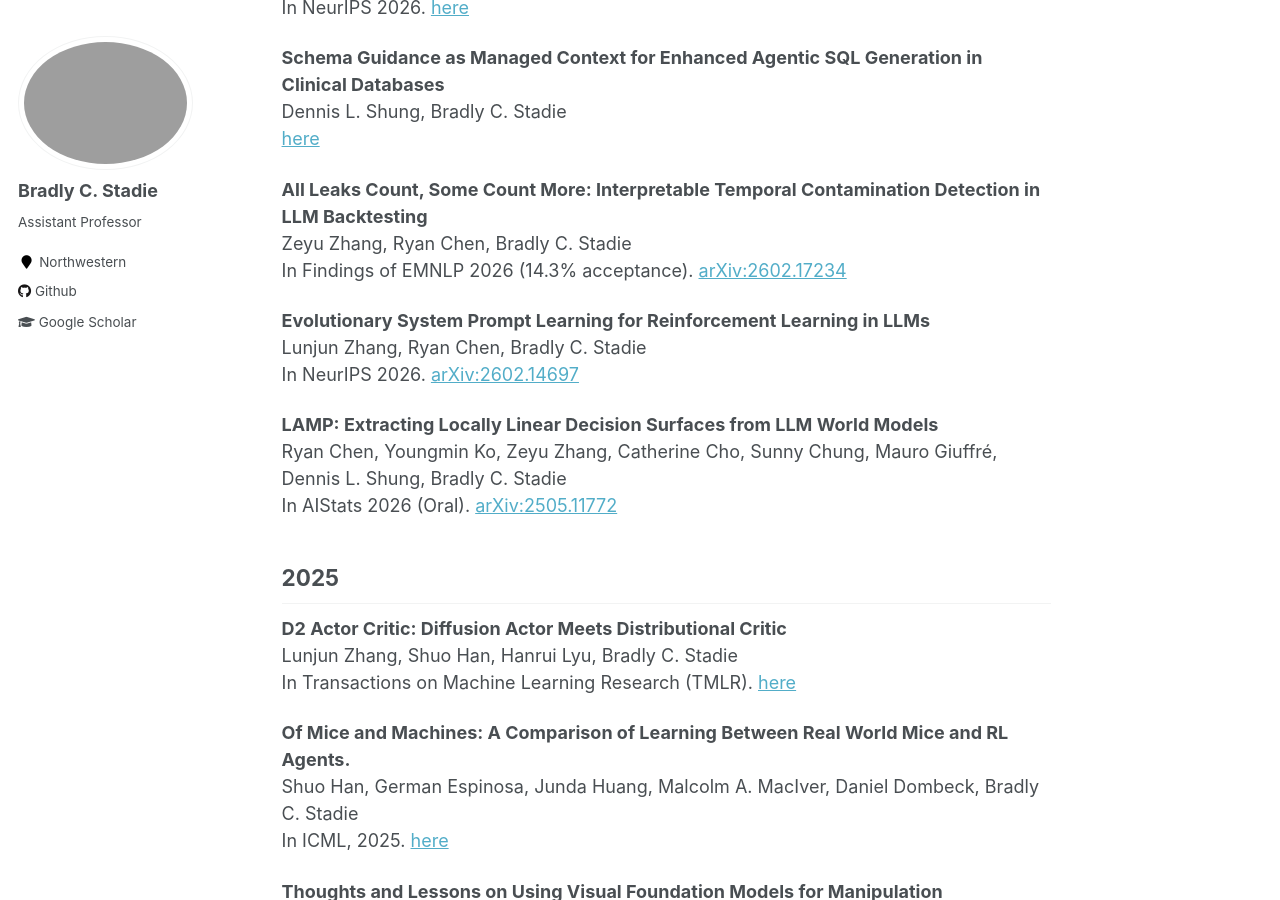
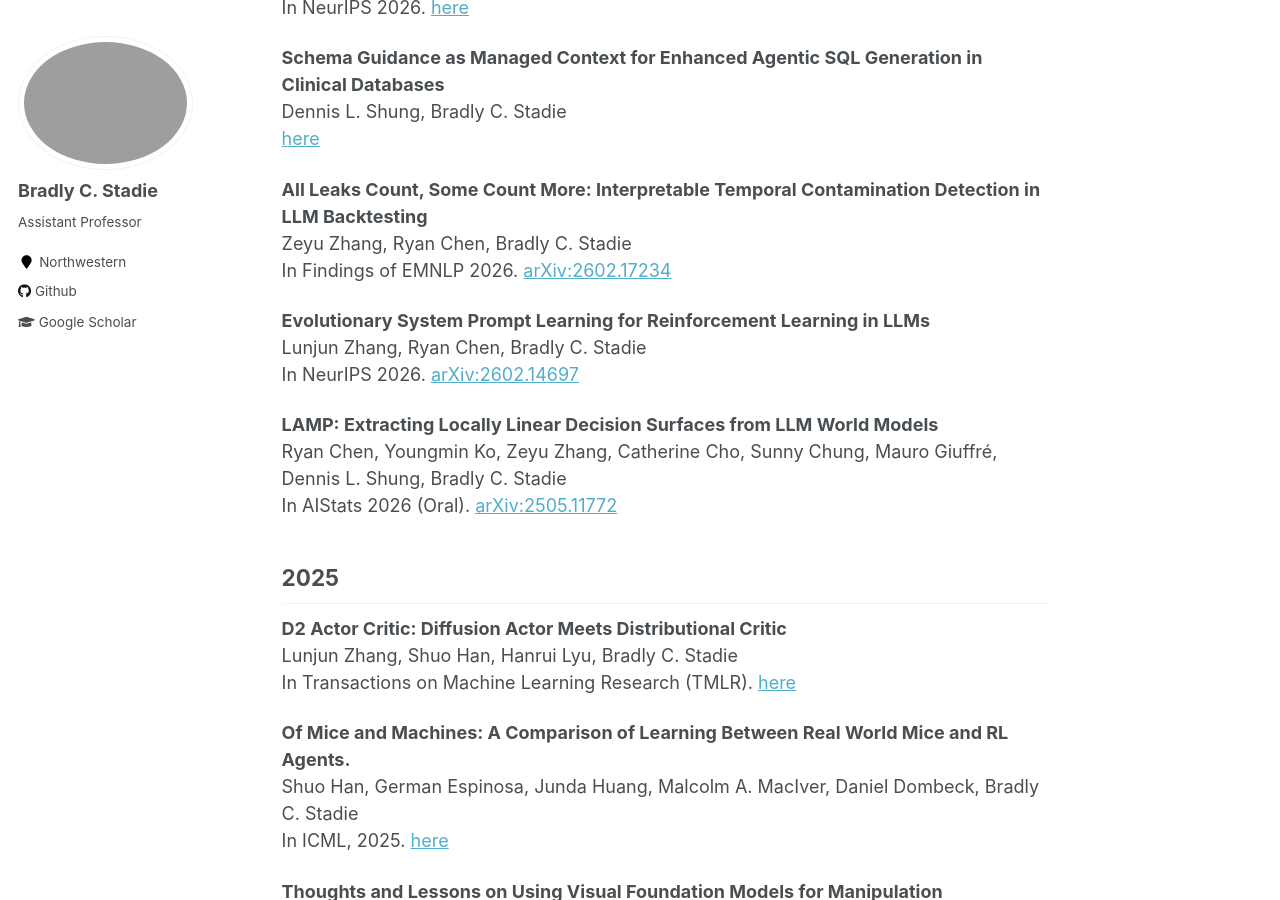
Before and after one commit to bstadie/bstadie.github.io, a Jekyll site: the page built from _pages/about.md, in a window 1280 px wide and 900 px high, scrolled down 1911 px. Built offline with Jekyll 4.4.1, drawn with Linux system fonts in a browser that asks for light colours.

Commit message:
Update about.md

```diff
--- a/_pages/about.md
+++ b/_pages/about.md
@@ -89,7 +89,7 @@ Dennis L. Shung, Bradly C. Stadie
 
 **All Leaks Count, Some Count More: Interpretable Temporal Contamination Detection in LLM Backtesting**
 Zeyu Zhang, Ryan Chen, Bradly C. Stadie
-In Findings of EMNLP 2026 (14.3% acceptance). [arXiv:2602.17234](https://arxiv.org/abs/2602.17234)
+In Findings of EMNLP 2026. [arXiv:2602.17234](https://arxiv.org/abs/2602.17234)
 
 **Evolutionary System Prompt Learning for Reinforcement Learning in LLMs**
 Lunjun Zhang, Ryan Chen, Bradly C. Stadie
```
